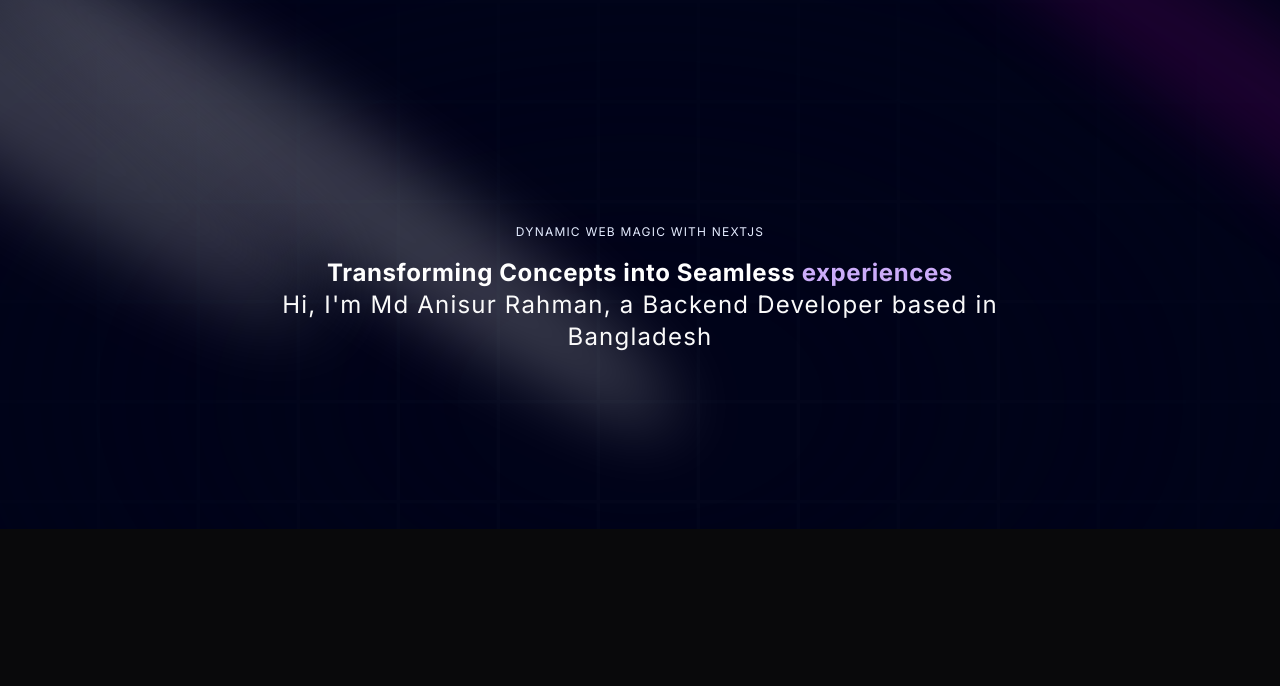
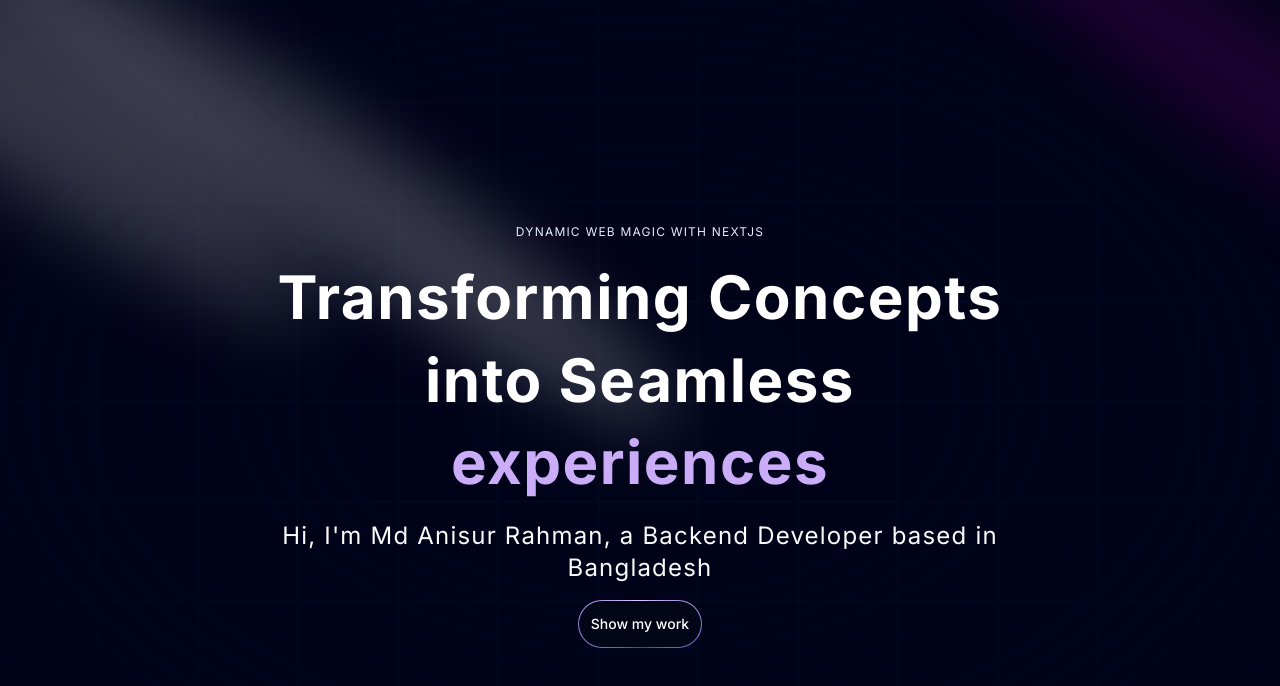
Before and after one commit to AnisurRahman06046/mPortfolio, a Next.js app: page / in a window 1280 px wide. Shown: the top 686 px of the page. Built offline with nearby package versions, Linux system fonts and the light colour scheme.

Commit message:
button is added

```diff
--- a/components/Hero.tsx
+++ b/components/Hero.tsx
@@ -1,3 +1,4 @@
+import MagicButton from "./ui/MagicButton";
 import { Spotlight } from "./ui/Spotlight";
 import { TextGenerateEffect } from "./ui/TextGenerate";
 
@@ -32,6 +33,10 @@
             Hi, I&apos;m Md Anisur Rahman, a Backend Developer based in
             Bangladesh
           </p>
+          <a href="#about">
+            <MagicButton
+            title='Show my work' />
+          </a>
         </div>
       </div>
     </div>
--- /dev/null
+++ b/components/ui/MagicButton.tsx
@@ -0,0 +1,12 @@
+function MagicButton({ title }: any) {
+  return (
+    <button className="relative inline-flex h-12 overflow-hidden rounded-full p-[1px] focus:outline-none focus:ring-2 focus:ring-slate-400 focus:ring-offset-2 focus:ring-offset-slate-50">
+      <span className="absolute inset-[-1000%] animate-[spin_2s_linear_infinite] bg-[conic-gradient(from_90deg_at_50%_50%,#E2CBFF_0%,#393BB2_50%,#E2CBFF_100%)]" />
+      <span className="inline-flex h-full w-full cursor-pointer items-center justify-center rounded-full bg-slate-950 px-3 py-1 text-sm font-medium text-white backdrop-blur-3xl">
+        {title}
+      </span>
+    </button>
+  );
+}
+
+export default MagicButton;
--- a/components/ui/TextGenerate.tsx
+++ b/components/ui/TextGenerate.tsx
@@ -47,8 +47,8 @@
 
   return (
     <div className={cn("font-bold", className)}>
-      <div className="mt-4">
-        <div className=" dark:text-white text-black text-2xl leading-snug tracking-wide">
+      <div className="my-4">
+        <div className=" dark:text-white text-black  leading-snug tracking-wide">
           {renderWords()}
         </div>
       </div>
```
